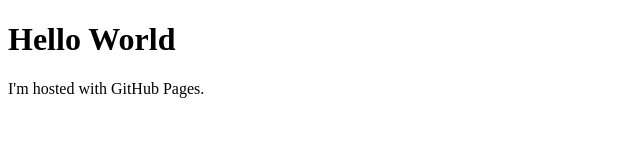
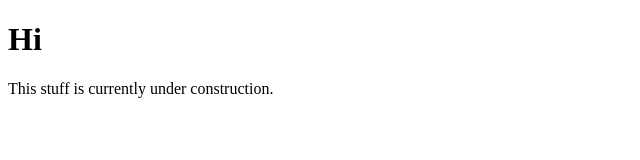
Before and after one commit to Rajshekhar/NeatBits, a plain HTML site: page index.html in a window 1280 px wide. Shown: the whole page, without its empty margins (0-640 px from the left). Drawn offline with Linux system fonts and the light colour scheme.

Commit message:
adding index file

```diff
--- a/index.html
+++ b/index.html
@@ -1,7 +1,7 @@
 <!DOCTYPE html>
 <html>
 <body>
-<h1>Hello World</h1>
-<p>I'm hosted with GitHub Pages.</p>
+<h1>Hi</h1>
+<p>This stuff is currently under construction.</p>
 </body>
 </html>
```
